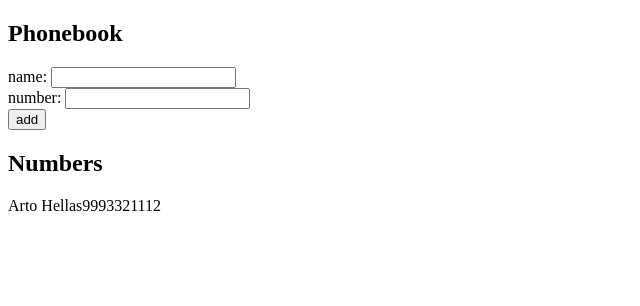
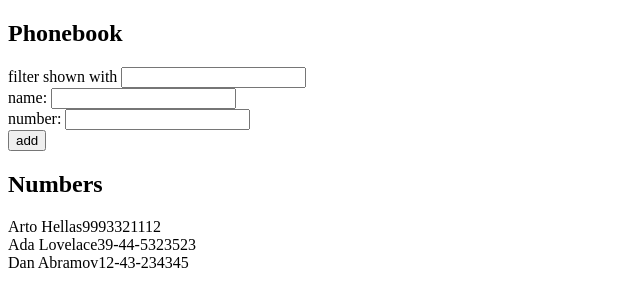
Before and after one commit to RogiRP/HomeWork-Sumission-Full-Stack-Open, a React (Vite) app in the folder part2/Agenda/: page / in a window 1280 px wide. Shown: the top 306 px of the page, without its empty margins (0-640 px from the left). Built offline with nearby package versions, Linux system fonts and the light colour scheme.

Commit message:
2.9*: La Agenda Telefónica Paso 4 - COMPLETADO

```diff
--- a/part2/Agenda/src/App.tsx
+++ b/part2/Agenda/src/App.tsx
@@ -4,10 +4,17 @@
   const [persons, setPersons] = useState([
     { name: 'Arto Hellas' ,
       number: '9993321112'
+    },
+    { name: 'Ada Lovelace',
+      number: '39-44-5323523'
+    },
+    { name: 'Dan Abramov',
+      number: '12-43-234345'
     }
   ])
   const [newName, setNewName] = useState('')
   const [newNumber, setNewNumber] = useState('')
+  const [filter, setFilter] = useState('')
 
 
   const handleNameChange = (event) =>{
@@ -16,7 +23,11 @@
   }
 
   const handleNumberChange = (event) =>{
-    setNewName(event.target.value)
+    setNewNumber(event.target.value)
+  }
+
+  const handleFilterChange = (event) =>{
+    setFilter(event.target.value)
   }
 
   const addPerson = (event) => {
@@ -41,11 +52,17 @@
     setNewNumber('')
   }
 
-
+  const personsToShow = persons.filter(person =>
+    person.name.toLowerCase().includes(filter.toLowerCase())
+  )
 
   return (
     <div>
       <h2>Phonebook</h2>
+
+      <div>
+        filter shown with <input value={filter} onChange={handleFilterChange} />
+      </div>
       <form onSubmit={addPerson}>
         <div>
           name: <input value={newName} onChange={handleNameChange}/>
@@ -59,7 +76,7 @@
       </form>
       <h2>Numbers</h2>
 
-      {persons.map(person =>(
+      {personsToShow.map(person =>(
         <div key={person.name}>{person.name}{person.number}</div>
       ))}
 
```
